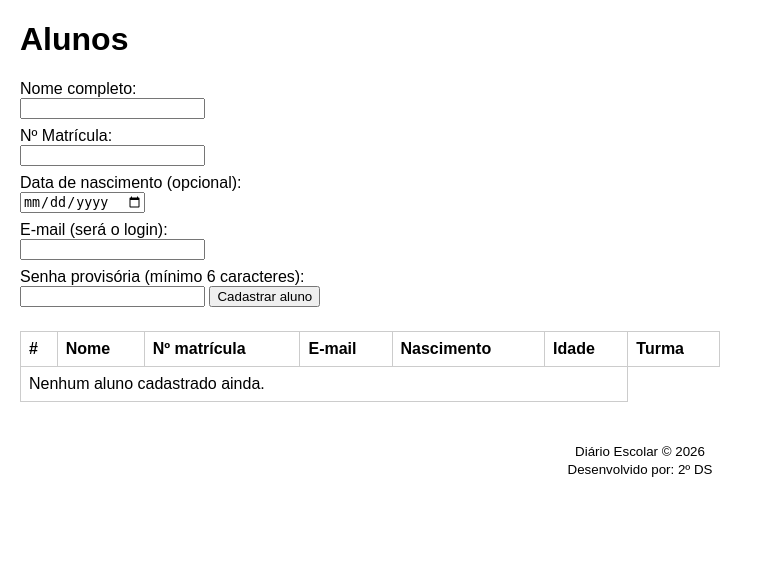
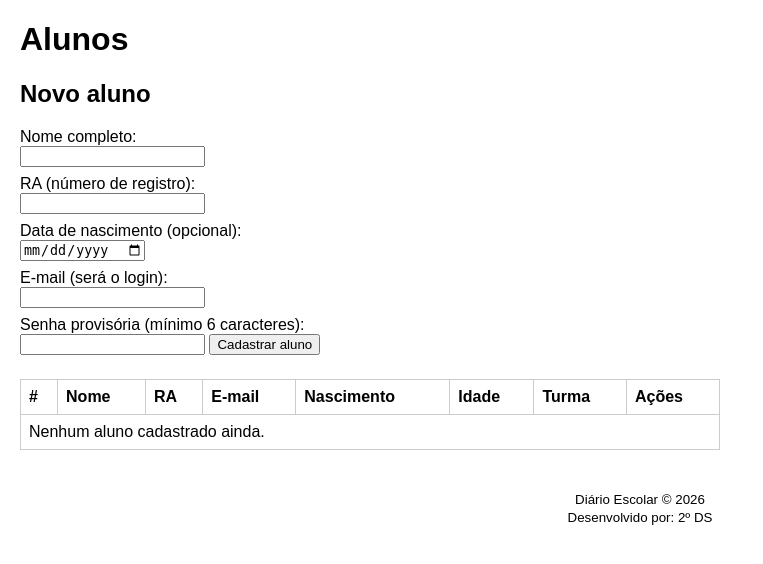
Before and after one commit to ravisantos/diario-escolar-online, a Flask app: page /admin/alunos in a window 1280 px wide. Shown: the part 86-650 px from the top of the page, without its empty margins (0-763 px from the left). Run offline with Flask 3, Linux system fonts and the light colour scheme; the visitor is signed in with stand-in values (Sample User, id 1); data that the repository does not hold is empty.

Commit message:
Alunos: editar e excluir incompleto

```diff
--- a/diario-escolar/routes/admin.py
+++ b/diario-escolar/routes/admin.py
@@ -12,7 +12,7 @@ from models.matricula import Matricula
 
 from routes.decorators import login_obrigatorio
 
-from services.usuarios import criar_professor, criar_aluno, editar_usuario
+from services.usuarios import criar_professor, criar_aluno, atualizar_usuario, atualizar_aluno
 from services.matricula import matricular
 
 admin_bp = Blueprint('admin', __name__)
@@ -172,7 +172,7 @@ def professores():
 def editar_professor(professor_id):
     professor = db.get_or_404(Professor, professor_id)
     try:
-        editar_usuario(
+        atualizar_usuario(
             professor.usuario,
             request.form.get('nome', ''),
             request.form.get('email', ''),
@@ -329,5 +329,46 @@ def alunos():
             flash('Aluno cadastrado.', 'sucesso')
             return redirect(url_for('admin.alunos'))
 
+    editando = None
+    editar_id = request.args.get('editar', type=int)
+    if editar_id:
+        editando = db.session.get(Aluno, editar_id)
+
     lista = Aluno.query.join(Usuario).order_by(Usuario.nome).all()
-    return render_template('admin/alunos.html', alunos=lista)
+    return render_template('admin/alunos.html', alunos=lista, editando=editando)
+
+@admin_bp.route('/alunos/<int:aluno_id>/editar', methods=['POST'])
+@login_obrigatorio('admin')
+def editar_aluno(aluno_id):
+    aluno = db.get_or_404(Aluno, aluno_id)
+    try:
+        editar_aluno(
+            aluno,
+            request.form.get('nome', ''),
+            request.form.get('email', ''),
+            request.form.get('senha', ''),
+            request.form.get('ra', ''),
+            request.form.get('data_nascimento', ''),
+        )
+    except ValueError as erro:
+        db.session.rollback()
+        flash(str(erro), 'erro')
+        return redirect(url_for('admin.alunos', editar=aluno.id))
+
+    flash('Aluno atualizado.', 'sucesso')
+    return redirect(url_for('admin.alunos'))
+
+
+@admin_bp.route('/alunos/<int:aluno_id>/excluir', methods=['POST'])
+@login_obrigatorio('admin')
+def excluir_aluno(aluno_id):
+    aluno = db.get_or_404(Aluno, aluno_id)
+
+    if aluno.matriculas:
+        flash('Não dá para excluir: o aluno está matriculado em uma turma. Remova a matrícula antes.', 'erro')
+    else:
+        db.session.delete(aluno)
+        db.session.delete(aluno.usuario)
+        db.session.commit()
+        flash('Aluno excluído.', 'sucesso')
+    return redirect(url_for('admin.alunos'))
--- a/diario-escolar/templates/admin/alunos.html
+++ b/diario-escolar/templates/admin/alunos.html
@@ -5,23 +5,35 @@
 {% block conteudo_admin %}
   <h1>Alunos</h1>
 
-  <form method="post">
+  <form method="post"
+        action="{{ url_for('admin.editar_aluno', aluno_id=editando.id) if editando else url_for('admin.alunos') }}">
+    <h2>{{ 'Editar aluno' if editando else 'Novo aluno' }}</h2>
+
     <label for="nome">Nome completo:</label>
-    <input type="text" id="nome" name="nome" required>
+    <input type="text" id="nome" name="nome" required
+           value="{{ editando.usuario.nome if editando else '' }}">
 
-    <label for="ra">Nº Matrícula:</label>
-    <input type="text" id="ra" name="ra" required>
+    <label for="ra">RA (número de registro):</label>
+    <input type="text" id="ra" name="ra" required
+           value="{{ editando.ra if editando else '' }}">
 
     <label for="data_nascimento">Data de nascimento (opcional):</label>
-    <input type="date" id="data_nascimento" name="data_nascimento">
+    <input type="date" id="data_nascimento" name="data_nascimento"
+           value="{{ editando.data_nascimento.isoformat() if editando and editando.data_nascimento else '' }}">
 
     <label for="email">E-mail (será o login):</label>
-    <input type="email" id="email" name="email" required>
+    <input type="email" id="email" name="email" required
+           value="{{ editando.usuario.email if editando else '' }}">
 
-    <label for="senha">Senha provisória (mínimo 6 caracteres):</label>
-    <input type="text" id="senha" name="senha" minlength="6" required>
+    <label for="senha">
+      {{ 'Nova senha (deixe em branco para manter a atual)' if editando else 'Senha provisória (mínimo 6 caracteres)' }}:
+    </label>
+    <input type="text" id="senha" name="senha" minlength="6" {{ '' if editando else 'required' }}>
 
-    <button type="submit">Cadastrar aluno</button>
+    <button type="submit">{{ 'Salvar alterações' if editando else 'Cadastrar aluno' }}</button>
+    {% if editando %}
+      <a href="{{ url_for('admin.alunos') }}">Cancelar</a>
+    {% endif %}
   </form>
 
   <table>
@@ -29,11 +41,12 @@
       <tr>
         <th>#</th>
         <th>Nome</th>
-        <th>Nº matrícula</th>
+        <th>RA</th>
         <th>E-mail</th>
         <th>Nascimento</th>
         <th>Idade</th>
         <th>Turma</th>
+        <th>Ações</th>
       </tr>
     </thead>
     <tbody>
@@ -43,26 +56,21 @@
           <td>{{ aluno.usuario.nome }}</td>
           <td>{{ aluno.ra }}</td>
           <td>{{ aluno.usuario.email }}</td>
+          <td> {{ aluno.usuario.nascimento }} </td>
+          <td> {{ aluno.usuario.idade }} </td>
+          <td> {{ aluno.usuario.turma }} </td>
+
           <td>
-            {% if aluno.data_nascimento %}
-              {{ aluno.data_nascimento.strftime('%d/%m/%Y') }}
-            {% else %}
-              —
-            {% endif %}
-          </td>
-          <td>
-            {% if aluno.idade is not none %}{{ aluno.idade }} anos{% else %}—{% endif %}
-          </td>
-          <td>
-            {% for matricula in aluno.matriculas %}
-              {{ matricula.turma.nome }}{% if not loop.last %}, {% endif %}
-            {% else %}
-              —
-            {% endfor %}
+            <a href="{{ url_for('admin.alunos', editar=aluno.id) }}">Editar</a>
+            <form method="post"
+                  action="{{ url_for('admin.excluir_aluno', aluno_id=aluno.id) }}"
+                  onsubmit="return confirm('Excluir este aluno?');">
+              <button type="submit">Excluir</button>
+            </form>
           </td>
         </tr>
       {% else %}
-        <tr><td colspan="6">Nenhum aluno cadastrado ainda.</td></tr>
+        <tr><td colspan="8">Nenhum aluno cadastrado ainda.</td></tr>
       {% endfor %}
     </tbody>
   </table>
```
Also changed, not shown: diario-escolar/services/usuarios.py (+46 -9 lines).
